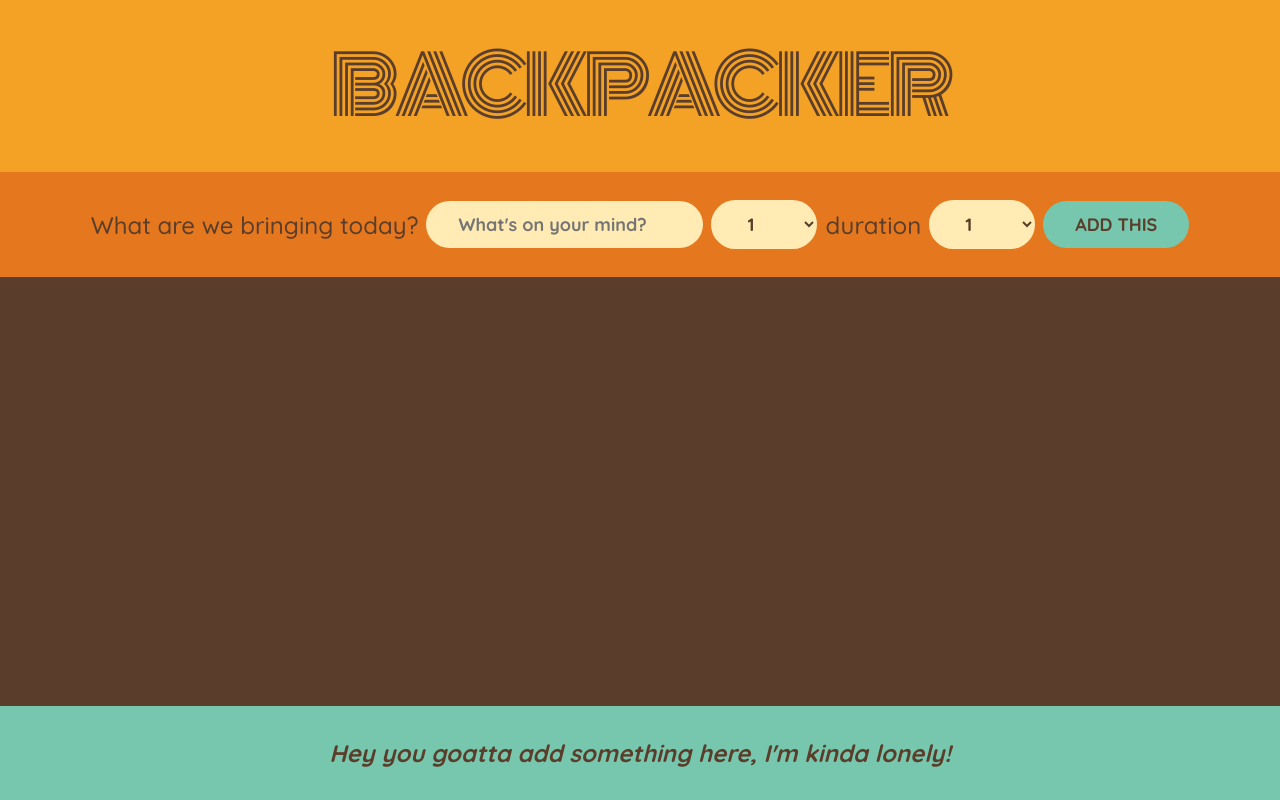
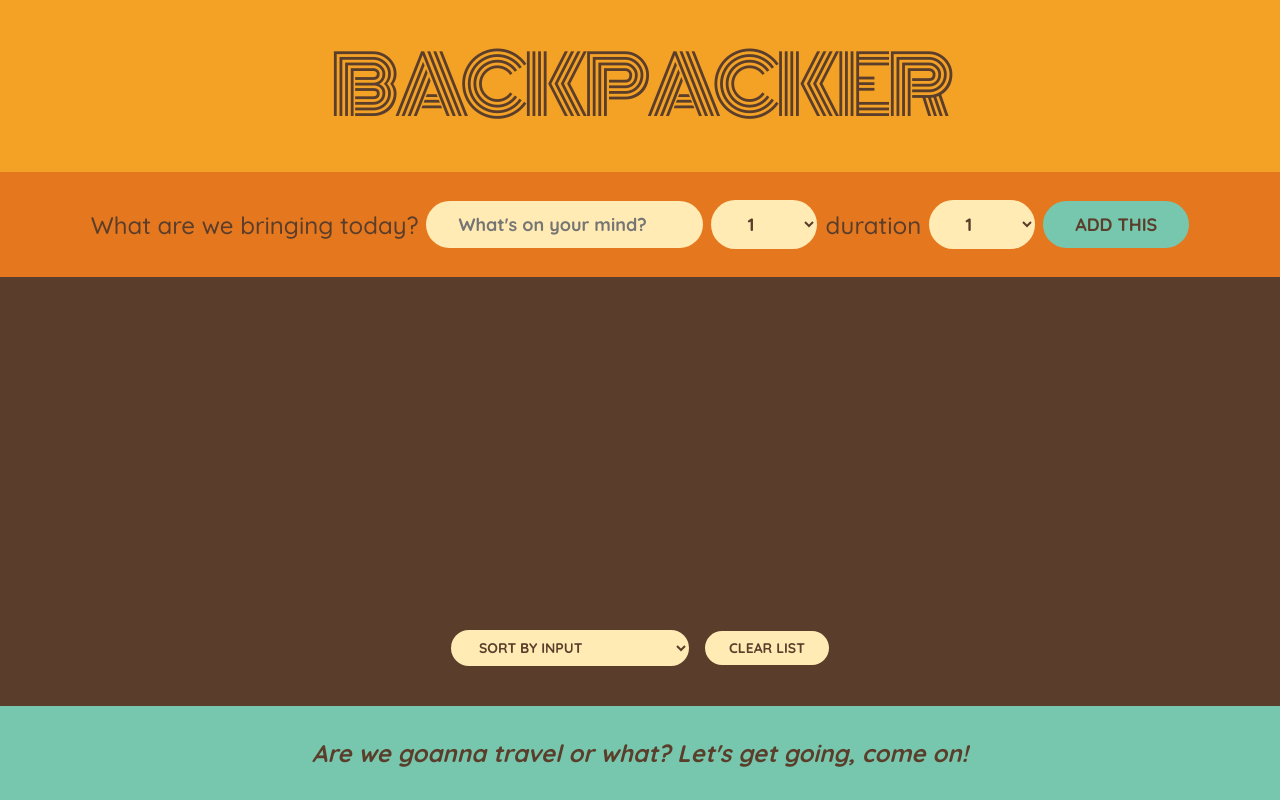
Before and after one commit to partfix/backpacker-todo-app, a React (Create React App) app: page / in a window 1280 px wide. Built offline with nearby package versions, Linux system fonts and the light colour scheme.

Commit message:
feat : add derive state (sortedInput, sortedDescription, sortedPacked)

```diff
--- a/src/App.js
+++ b/src/App.js
@@ -1,10 +1,9 @@
-import { useState } from "react";
+import { use, useState } from "react";
 
 
 export default function App() { // Grandparent
-  const [items, setItems] = useState([])
 
-
+  const [items, setItems] = useState([]) //liftup state
 
 
   function handleItems(item) {
@@ -21,12 +20,19 @@ export default function App() { // Grandparent
     setItems((items) => items.map((item) => item.id === id ? { ...item, packed: !item.packed } : item)) // strike-through
   }
 
+  function clearList() {
+
+    const confirm = window.confirm("Are you sure you want to clear the list?")
+
+    if (confirm) setItems([])
+  }
+
 
   return (
     <div className="app">
       <Header />
       <UserForm onAdd={handleItems} /> {/*we can pass anything as a props including function*/}
-      <UserPackingList items={items} onDelete={handleDelete} onToogle={strike} />
+      <UserPackingList items={items} onDelete={handleDelete} onToogle={strike} onClear={clearList} />
       <UserStatus items={items} />
     </div>
   )
@@ -44,14 +50,12 @@ function UserForm({ onAdd }) {
   const [option, setOption] = useState(1);
   const [duration, setDuration] = useState(1);
 
-
-
   function handleSubmit(e) {
     e.preventDefault();
 
-    if (!description) return;
+    if (!description) return; // don't proceed
 
-    const newData = { id: Date.now(), description, option, duration, packed: false }
+    const newData = { id: Date.now(), description, option, duration, packed: false } //independent
     console.log(newData);
     onAdd(newData)
 
@@ -77,20 +81,38 @@ function UserForm({ onAdd }) {
       </select>
 
       <span>duration </span>
+
       <select value={duration} onChange={(e) => setDuration(Number(e.target.value))}>
         {Array.from({ length: 31 }, (_, i) => i + 1).map(num => <option value={num} key={num}>{num}</option>)}
       </select>
       <button>Add this</button>
     </form>
+
   );
 }
 
-function UserPackingList({ items, onDelete, onToogle }) {
+function UserPackingList({ items, onDelete, onToogle, onClear }) {
+  const [sortby, setSortby] = useState('input')
+
+
+  let sorted; //derived state
+
+  if (sortby === "input") sorted = items
+  if (sortby === "description") sorted = items.slice().sort((a, b) => a.description.localeCompare(b.description));
+  if (sortby === "packed") sorted = items.slice().sort((a, b) => Number(a.packed) - Number(b.packed))
   return (
     <div className="list">
       <ul>
-        {items.map((item) => <Item items={item} onDelete={onDelete} onToogleItem={onToogle} key={item.id} />)}
+        {sorted.map((item) => <Item items={item} onDelete={onDelete} onToogleItem={onToogle} key={item.id} />)}
       </ul>
+      <div className="actions">
+        <select value={sortby} onChange={(e) => setSortby(e.target.value)}>
+          <option value="input">Sort by Input</option>
+          <option value="description">Sort by Description</option>
+          <option value="packed">Sory by Packed Status</option>
+        </select>
+        <button onClick={onClear}>Clear list</button>
+      </div >
     </div>
   );
 }
@@ -103,15 +125,16 @@ function Item({ items, onDelete, onToogleItem }) {
         {items.option} {items.quantity} {items.description}
       </span>
       <button onClick={() => onDelete(items.id)}>❌</button>
-    </li>
+
+    </li >
   )
 }
 
 
 function UserStatus({ items }) {
-  if (!items.length) {
+  if (!items.length) { // derived state
     return (
-      <p className="stats"><em>Hey you goatta add something here, I'm kinda lonely!</em></p>
+      <p className="stats"><em>Are we goanna travel or what? Let's get going, come on!</em></p>
     )
   }
 
@@ -121,7 +144,7 @@ function UserStatus({ items }) {
 
   return (
     <footer className="stats">
-      <em>{percentage === 100 ? "you are ready to go!" : `You have ${numItems} item on your list, you already packed ${alreadyPacked} (${percentage}%)`}</em>
+      <em>{percentage === 100 ? "Enjoy your trip, you are ready to go!" : `You have ${numItems} item on your list, you already packed ${alreadyPacked} (${percentage}%)`}</em>
     </footer>
   )
 }
```
